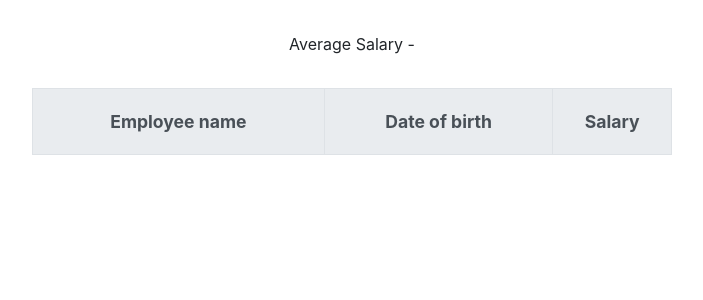
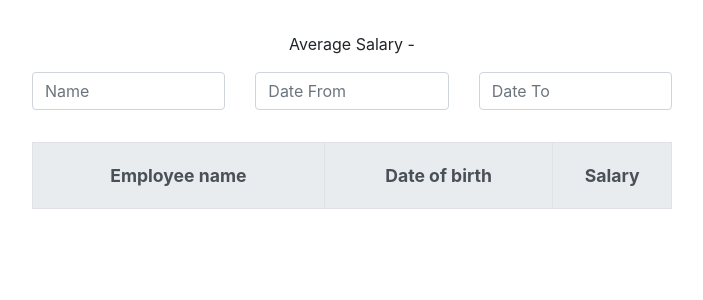
Before and after one commit to OnshaBogdan/EPAM-Python-2020-Project, a Django app: page /departments/1/ in a window 1280 px wide. Shown: the part 58-358 px from the top of the page, without its empty margins (288-991 px from the left). Run offline with Django 3.2, Linux system fonts and the light colour scheme; lists and menus that the app fills with data are empty; some libraries are stand-ins or nearby versions.

Commit message:
Add search fields to Department and List of Employees pages

```diff
--- a/employee_management/department_app/filters.py
+++ b/employee_management/department_app/filters.py
@@ -8,12 +8,12 @@
     salary__lt = filters.NumberFilter(field_name="salary", lookup_expr='lt')
     salary__lte = filters.NumberFilter(field_name="salary", lookup_expr='lte')
 
+    date = filters.DateFromToRangeFilter(field_name='date_of_birth')
     date_of_birth = filters.DateFilter(field_name="date_of_birth")
     date_of_birth__gte = filters.DateFilter(field_name="date_of_birth", lookup_expr='gte')
     date_of_birth__gt = filters.DateFilter(field_name="date_of_birth", lookup_expr='gt')
     date_of_birth__lte = filters.DateFilter(field_name="date_of_birth", lookup_expr='lte')
     date_of_birth__lt = filters.DateFilter(field_name="date_of_birth", lookup_expr='lt')
-
     name = filters.CharFilter(field_name="name", lookup_expr='iexact')
     name__contains = filters.CharFilter(field_name="name", lookup_expr='icontains')
 
--- a/employee_management/department_app/templates/department_app/department.html
+++ b/employee_management/department_app/templates/department_app/department.html
@@ -7,6 +7,20 @@
 {% block content %}
 <h1 id="title"></h1>
 <p class="salary-label">Average Salary - <strong></strong></p>
+
+<div class="row">
+    <div class="col">
+        <input class="form-control" type="text" id="filter-name" placeholder="Name">
+    </div>
+    <div class="col">
+        <input class="form-control" type="text" id="filter-date-from" placeholder="Date From">
+    </div>
+    <div class="col">
+        <input class="form-control" type="text" id="filter-date-to" placeholder="Date To">
+    </div>
+</div>
+
+
 <table id="employees-table" class="table table-hover table-bordered">
     <thead class="thead-light">
     <tr>
@@ -27,8 +41,21 @@
 
 {% block scripts %}
 <script>
+    let nameQuery;
+    let dateFromQuery;
+    let dateToQuery;
+
     const tableBody = document.querySelector('#employees-table > tbody');
-    const pk = {{ pk }};
+    const pk = {{ pk }}
+
+    const filterName = document.getElementById('filter-name')
+    filterName.addEventListener('input', filterInput);
+
+    const filterDateFrom = document.getElementById('filter-date-from')
+    filterDateFrom.addEventListener('input', filterInput);
+
+    const filterDateTo = document.getElementById('filter-date-to')
+    filterDateTo.addEventListener('input', filterInput);
 
 
     async function load_data() {
@@ -38,7 +65,15 @@
                 insertDepartment(data)
                 insertEmployees(data.employees)
             });
+    }
 
+    async function load_employees() {
+        query = get_query()
+        await fetch(`/api/departments/${pk}/employees/${query}`)
+            .then(response => response.json())
+            .then(data => {
+                insertEmployees(data)
+            });
     }
 
     function insertEmployees(employees) {
@@ -59,7 +94,7 @@
             const tdDateOfBirth = document.createElement("td")
             tdDateOfBirth.textContent = employee.date_of_birth;
             tr.appendChild(tdDateOfBirth)
-            //
+
             const tdSalary = document.createElement("td")
             tdSalary.textContent = `$${employee.salary}`;
             tr.appendChild(tdSalary)
@@ -67,6 +102,41 @@
 
             tableBody.appendChild(tr);
         });
+    }
+
+    function get_query() {
+        let query = "?"
+        if (nameQuery) {
+            query += `name__contains=${nameQuery}&`
+        }
+        if (dateFromQuery) {
+            query += `date_after=${dateFromQuery}&`
+        }
+        if (dateToQuery) {
+            query += `date_before=${dateToQuery}&`
+        }
+        return query
+    }
+
+    function filterInput(query) {
+        let re = RegExp("[0-9]{4}-[0-9]{2}-[0-9]{2}")
+        switch (query.target.id) {
+            case 'filter-name':
+                nameQuery = query.target.value
+                break;
+            case 'filter-date-from':
+                if (re.test(query.target.value) || query.target.value === "") {
+                    dateFromQuery = query.target.value
+                }
+                break;
+            case 'filter-date-to':
+                if (re.test(query.target.value) || query.target.value === "") {
+                    dateToQuery = query.target.value
+                }
+                break
+        }
+        load_employees()
+
     }
 
     function insertDepartment(department) {
```
Also changed, not shown: employee_management/department_app/templates/department_app/employees.html (+26 -7 lines).
